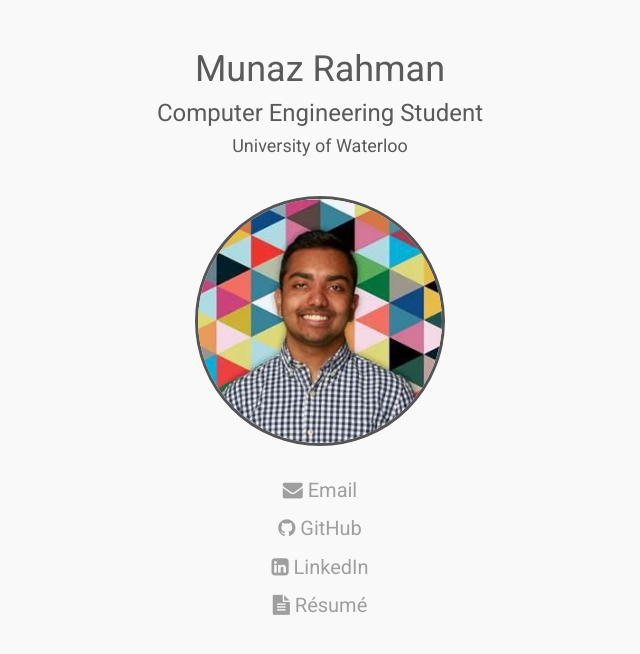
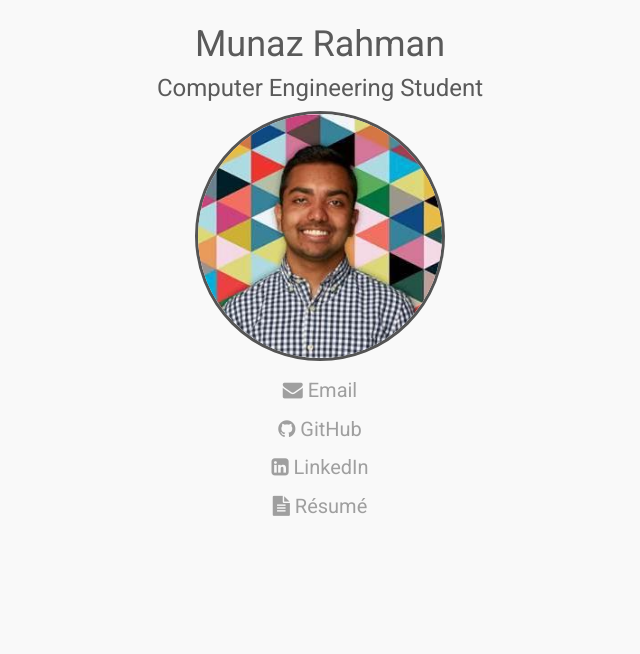
Before and after one commit to MunazR/munazr.github.io, a plain HTML site: page index.html in a window 1280 px wide. Shown: the whole page, without its empty margins (320-960 px from the left). Drawn offline with Linux system fonts and the light colour scheme.

Commit message:
Fix up some css

```diff
--- a/index.html
+++ b/index.html
@@ -32,7 +32,6 @@
     <div class="container">
       <h1 class="heading">Munaz Rahman</h1>
       <h3 class="heading">Computer Engineering Student</h3>
-      <h4 class="heading">University of Waterloo</h4>
       <img class="profile-image" src="./images/profile.jpg" />
       <div>
         <a class="link" href="mailto:munaz.rahman@uwaterloo.ca">
--- a/index_files/main.css
+++ b/index_files/main.css
@@ -9,8 +9,8 @@ body {
 }
 
 .container {
-  padding-top: 50px;
-  padding-bottom: 50px;
+  padding-top: 25px;
+  padding-bottom: 25px;
   display: flex;
   flex-direction: column;
   text-align: center;
@@ -23,8 +23,7 @@ body {
   width: 250px;
   height: 250px;
   align-self: center;
-  margin-top: 30px;
-  margin-bottom: 30px;
+  margin-bottom: 15px;
 }
 
 .link {
```
